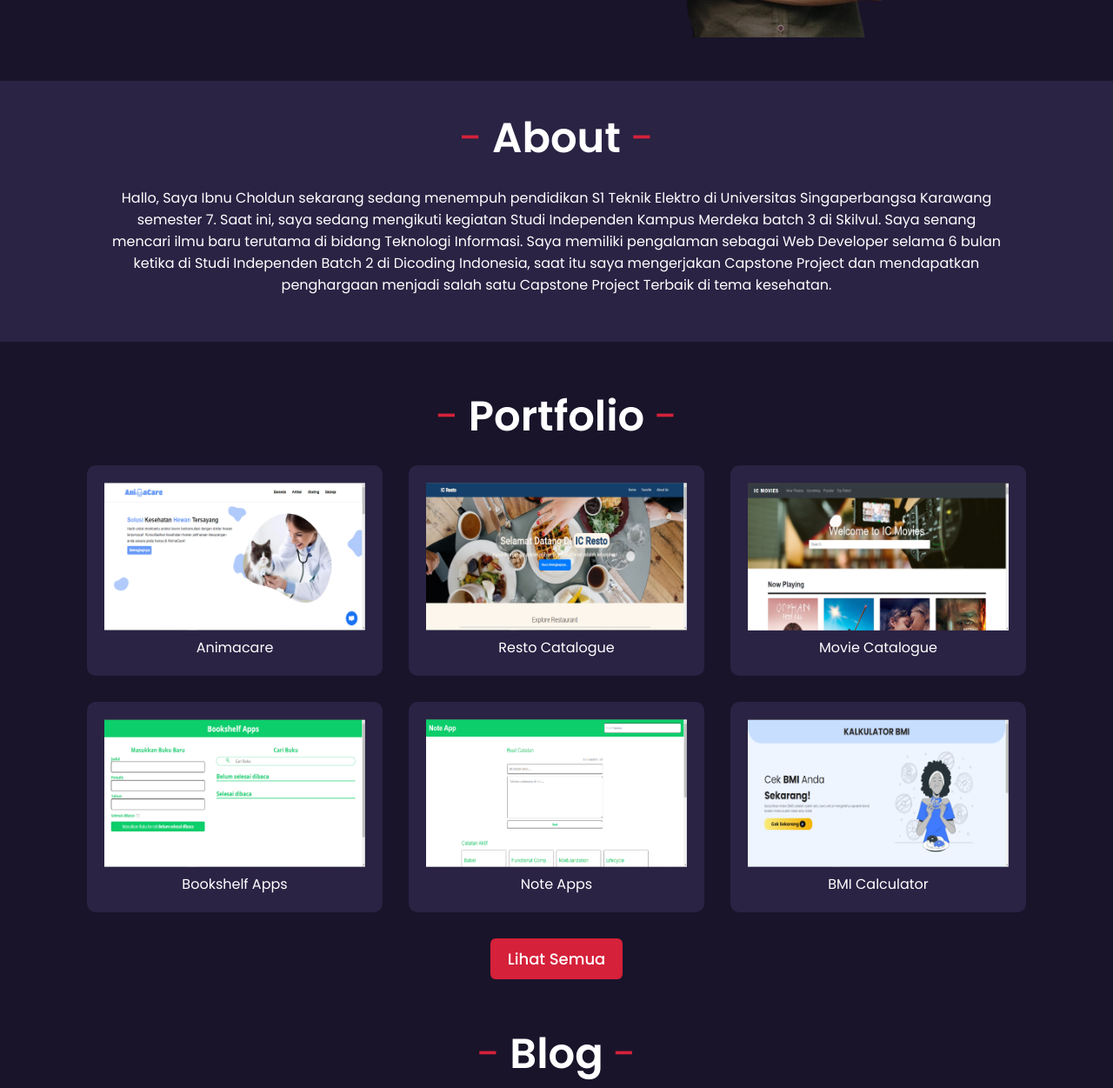
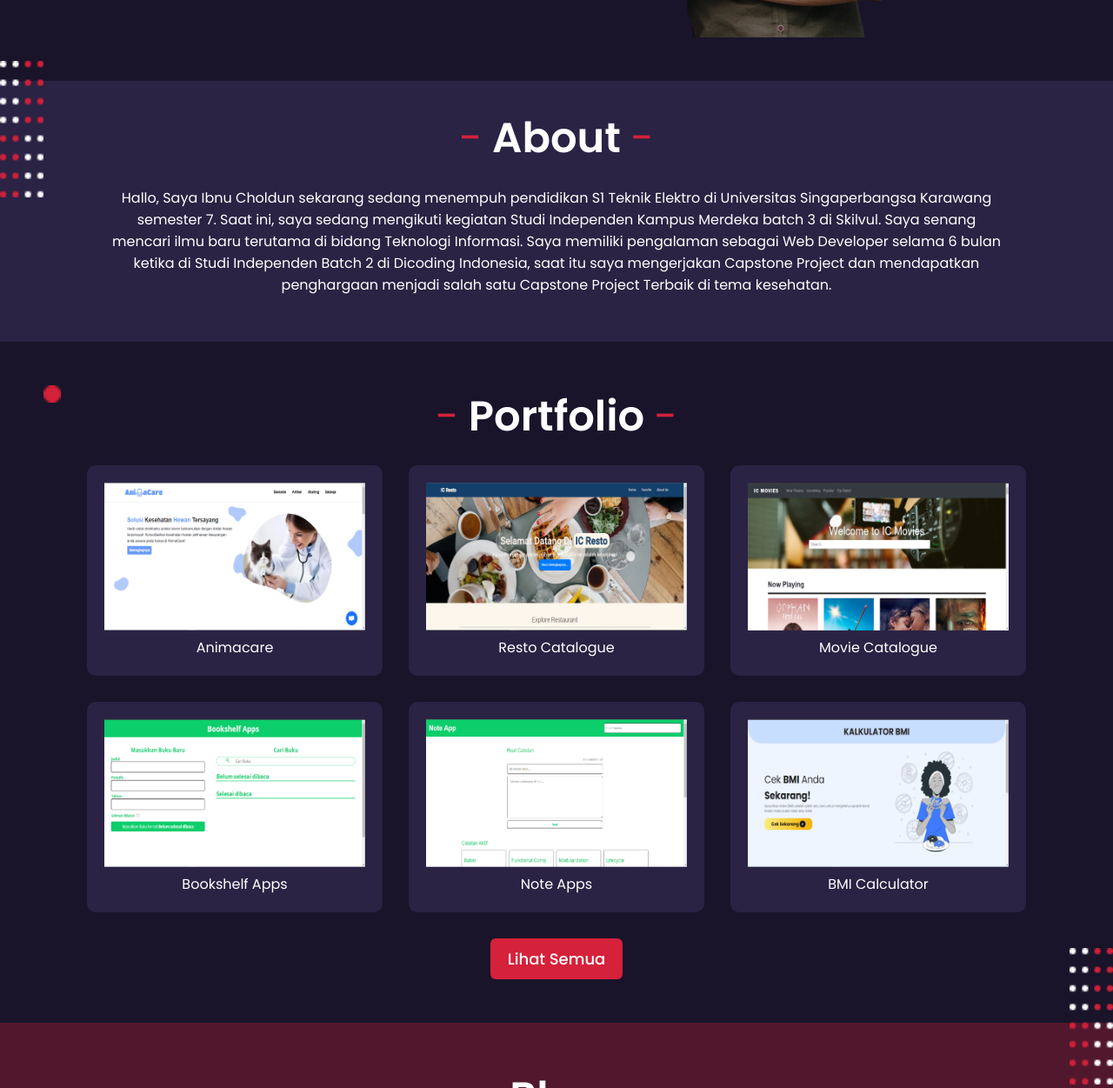
Before and after one commit to ibnucholdun/TPA-1-Personal-Website, a plain HTML site: page index.html in a window 1280 px wide. Shown: the part 510-1761 px from the top of the page at 87% size. Drawn offline with Linux system fonts and the light colour scheme.

Commit message:
menambahkan animasi pada page home

```diff
--- a/index.html
+++ b/index.html
@@ -24,6 +24,8 @@
         </nav>
     </header>
     <main>
+        <img src="/assets/gambar12.png" alt="" class="vector1">
+        <img src="/assets/gambar12.png" alt="" class="vector2">
         <section class="hero-section">
             <div class="hero-text">
                 <h3>Welcome I'M</h3>
@@ -41,6 +43,7 @@
             </article>
         </section>
         <section class="portfolio-section">
+            <img src="/assets/gambar13.png" alt="" class="vector3" width="30">
             <article class="container">
                 <h1><span>-</span> Portfolio <span>-</span></h1>
                 <div class="container-card">
--- a/style.css
+++ b/style.css
@@ -144,6 +144,7 @@ header .menu{
     display: flex;
     justify-content: center;
     align-items: center;
+    position: relative;
 }
 
 .container-card {
@@ -194,6 +195,7 @@ header .menu{
     padding: 10px;
     border-radius: 10px;
 }
+
 .container-button{
     display: flex;
     justify-content: center;
@@ -211,14 +213,19 @@ header .menu{
     font-weight: 500;
 }
 
+.container-button .button:hover,
+.container .container-card .card-blog .button:hover,
+.container-card .card .middle a:hover{
+    background-color: #51182D;
+}
 
 /* BLOG SECTION */
 .blog-section{
-    padding: 0 10%;
-    margin: 50px 0;
+    padding: 50px 10%;
     display: flex;
     justify-content: center;
     align-items: center;
+    background-color: #51182D;
 }
 
 .container-card .card-blog {
@@ -227,6 +234,11 @@ header .menu{
     border-radius: 10px;
     border: #19142a;
     position: relative;
+}
+
+.container-card .card-blog:hover{
+    box-shadow: 0 0 10px #19142a;
+    transform: scale(1.05);
 }
 
 .container-card .card-blog .title{
@@ -262,7 +274,6 @@ header .menu{
 footer{
     background-color: #2A2344;
     padding: 20px 10%;
-    margin-top: 50px;
 }
 
 footer .container{
@@ -292,6 +303,30 @@ footer .copy{
     font-weight: 300;
 }
 
+/* VECTOR */
+.vector1{
+    position: absolute;
+    top: 580px;
+    left: 0;
+    z-index: 3;
+    width: 50px;
+}
+
+.vector2{
+    position: absolute;
+    top: 1600px;
+    right: 0;
+    z-index: 3;
+    width: 50px;
+}
+
+.vector3{
+    position: absolute;
+    top: 0;
+    left: 50px;
+    z-index: 3;
+    width: 20px;
+}
 /* RESPONSIVE */
 @media screen and (max-width: 768px){
     /*HERO SECTION*/
@@ -411,3 +446,9 @@ footer .copy{
     }
 
 }
+
+@media screen and (min-width: 300px) and (max-width: 426px){
+    .vector1, .vector2, .vector3{
+        display: none;
+    }
+}
```
Also changed, not shown: assets/gambar12.png (added), assets/gambar13.png (added).
